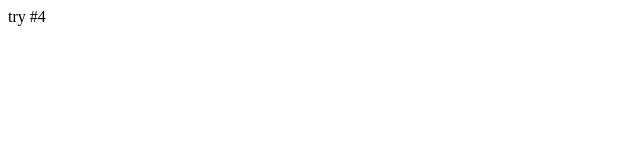
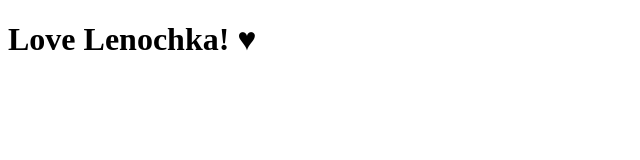
Before and after one commit to SergiyGudym/vscode, a plain HTML site: page index.html in a window 1280 px wide. Shown: the whole page, without its empty margins (0-640 px from the left). Drawn offline with Linux system fonts and the light colour scheme.

Commit message:
Love lenochka

```diff
--- a/index.html
+++ b/index.html
@@ -7,6 +7,6 @@
     <title>vscode trying</title>
 </head>
 <body>
-    try #4
+    <h1>Love Lenochka! &hearts;</h1>
 </body>
 </html>
```
